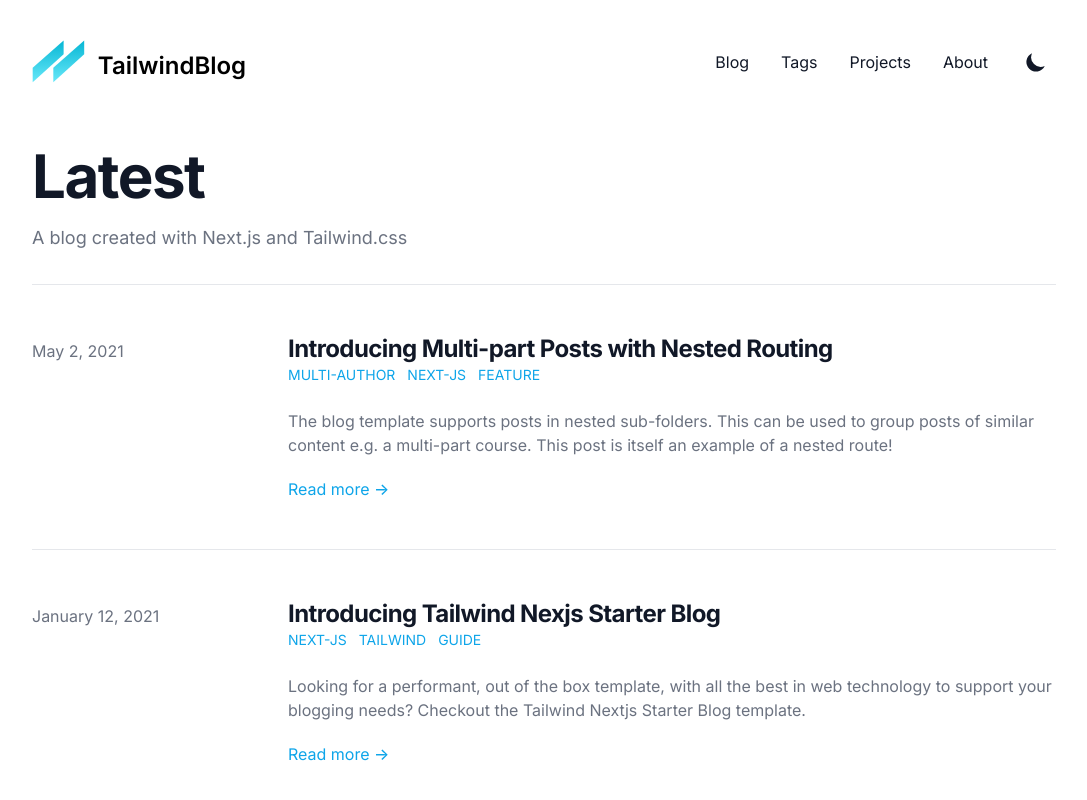
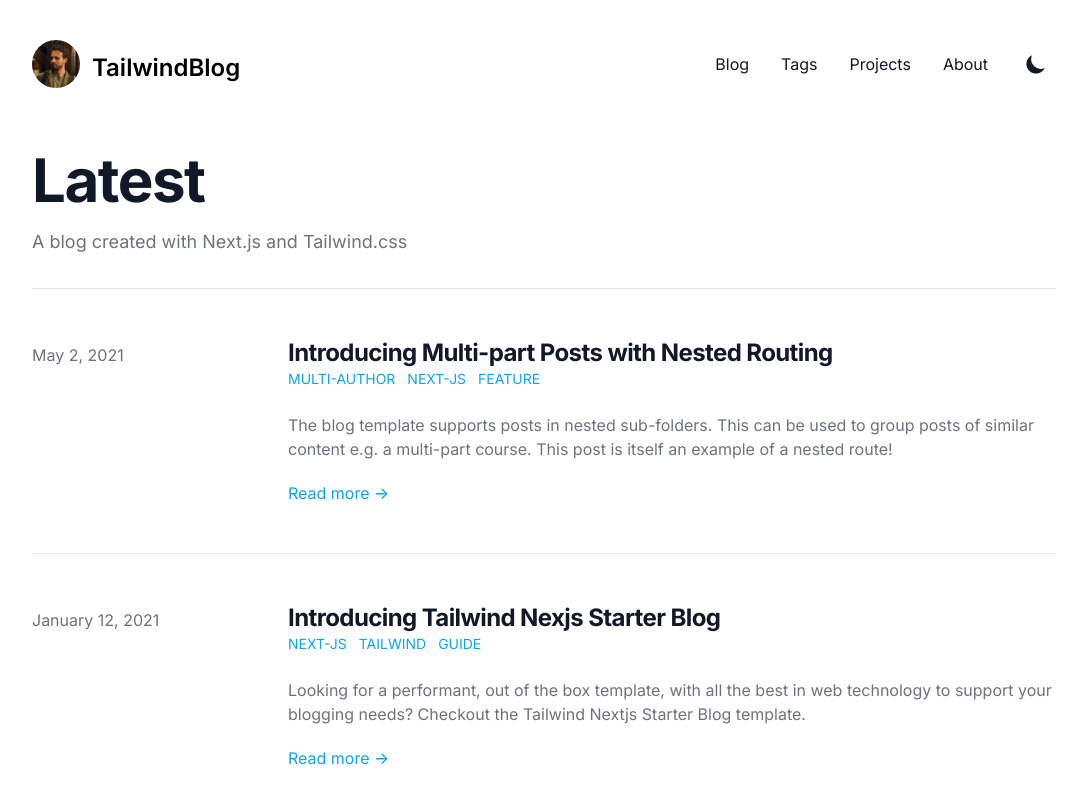
Before and after one commit to chodorowicz/home-blog, a Next.js app: page / in a window 1280 px wide. Shown: the top 800 px of the page, without its empty margins (96-1183 px from the left). Built offline with nearby package versions, Linux system fonts and the light colour scheme; what @tailwindcss/typography would draw is missing.

Commit message:
Replace avatar and remove old logo

```diff
--- a/components/LayoutWrapper.js
+++ b/components/LayoutWrapper.js
@@ -1,6 +1,5 @@
 import siteMetadata from '@/data/siteMetadata'
 import headerNavLinks from '@/data/headerNavLinks'
-import Logo from '@/data/logo.svg'
 import Link from './Link'
 import SectionContainer from './SectionContainer'
 import Footer from './Footer'
@@ -16,7 +15,7 @@
             <Link href="/" aria-label="Tailwind CSS Blog">
               <div className="flex items-center justify-between">
                 <div className="mr-3">
-                  <Logo />
+                  <img src={siteMetadata.image} alt="avatar" className="w-12 h-12 rounded-full" />
                 </div>
                 {typeof siteMetadata.headerTitle === 'string' ? (
                   <div className="hidden h-6 text-2xl font-semibold sm:block">
```
Also changed, not shown: data/logo.svg (deleted), public/static/images/avatar.png.
